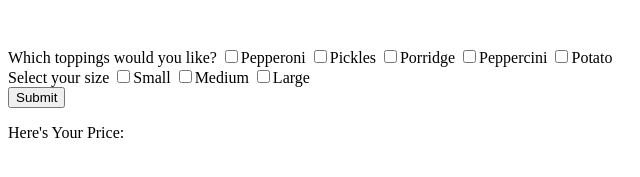
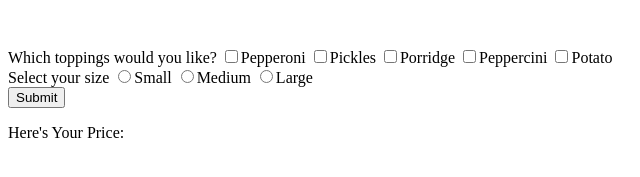
Before and after one commit to corymeyers/pizzaPlaza, a plain HTML site: page index.html in a window 1280 px wide. Shown: the part 137-314 px from the top of the page, 0-640 px from the left. Drawn offline with Linux system fonts and the light colour scheme.

Commit message:
add radio button to size selector

```diff
--- a/index.html
+++ b/index.html
@@ -24,9 +24,9 @@
           <br>
 
           <label for="PizzaSize">Select your size</label>
-            <input type="checkbox" id="Small">Small  </option>
-            <input type="checkbox" id="Medium">Medium  </option>
-            <input type="checkbox" id="Large">Large  </option>
+            <input type="radio" name="size" id="Small">Small
+            <input type="radio" name="size" id="Medium">Medium
+            <input type="radio" name="size" id="Large">Large
           <br>
 
 
--- a/js/scripts.js
+++ b/js/scripts.js
@@ -27,9 +27,10 @@ function elToppings() {
   toppingSum += 2;
   }
 
+
   var price = toppingSum;
   document.getElementById('receipt').innerHTML = price;
- }
+}
 
 elToppings();
 
```
